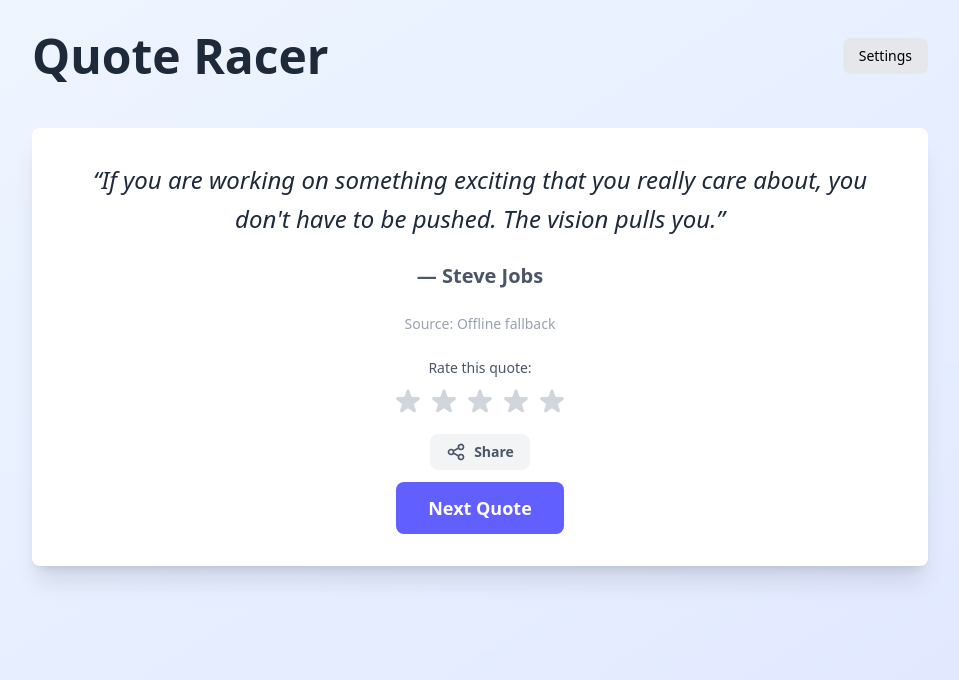
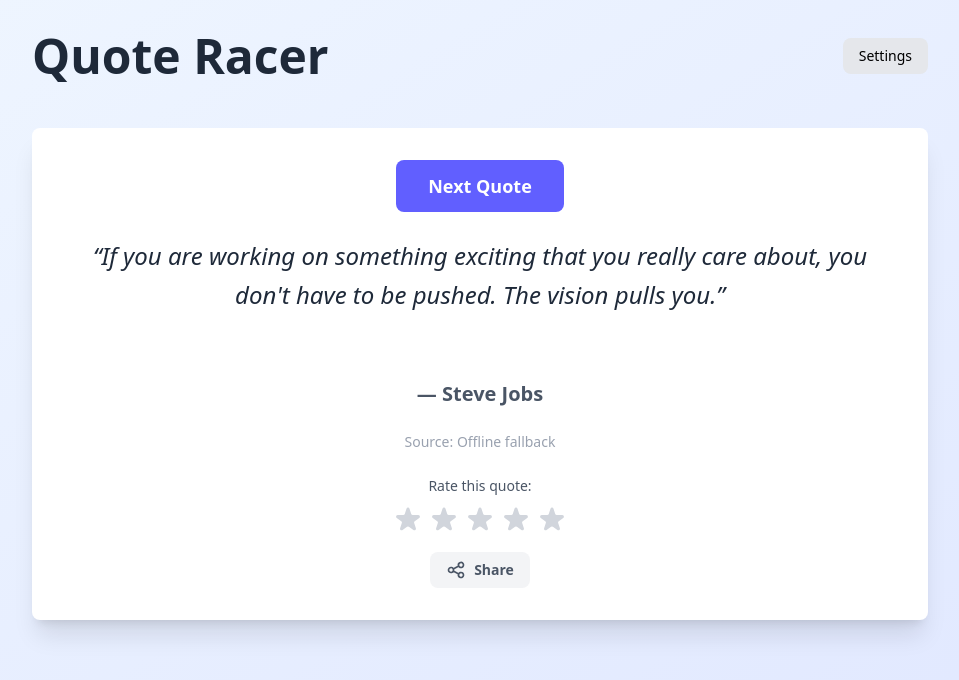
Before and after one commit to kiryl-kotau-sigli/quote-racer, a React (Vite) app: page / in a window 1280 px wide. Shown: the top 680 px of the page, without its empty margins (160-1119 px from the left). Built offline with nearby package versions, Linux system fonts and the light colour scheme; no server answers.

Commit message:
fix: reorder actions, fix layout, update Tailwind classes

```diff
--- a/src/features/fetch-next-quote/index.tsx
+++ b/src/features/fetch-next-quote/index.tsx
@@ -8,7 +8,7 @@ interface UseFetchQuoteResult {
   loading: boolean;
   error: string | null;
   source: string | null;
-  fetchQuote: () => Promise<void>;
+  fetchQuote: (options?: { keepPrevious?: boolean }) => Promise<void>;
 }
 
 export function useFetchQuote(): UseFetchQuoteResult {
@@ -17,19 +17,26 @@ export function useFetchQuote(): UseFetchQuoteResult {
   const [error, setError] = useState<string | null>(null);
   const [source, setSource] = useState<string | null>(null);
 
-  const fetchQuote = useCallback(async () => {
+  const fetchQuote = useCallback(async (options?: { keepPrevious?: boolean }) => {
+    const keepPrevious = options?.keepPrevious ?? false;
     setLoading(true);
     setError(null);
-    setQuote(null);
-    setSource(null);
+    if (!keepPrevious) {
+      setQuote(null);
+      setSource(null);
+    }
 
     try {
       const result: QuoteApiResponse = await raceQuoteApis();
       setQuote(result.quote);
       setSource(result.source);
+      setError(null);
     } catch (err) {
       const errorMessage = err instanceof Error ? err.message : 'Failed to fetch quote';
       setError(errorMessage);
+      if (!keepPrevious) {
+        setQuote(null);
+      }
     } finally {
       setLoading(false);
     }
--- a/src/pages/home/index.tsx
+++ b/src/pages/home/index.tsx
@@ -15,17 +15,12 @@ export function HomePage() {
   const { quote, loading, error, source, fetchQuote } = useFetchQuote();
   const { currentRating, rateQuote } = useRateQuote(quote?.id ?? null);
   const { shareQuote, isSharing } = useShareQuote(quote);
-  const [isAnimating, setIsAnimating] = useState(false);
   const [slideshowSettings, setSlideshowSettings] = useState<SlideshowSettings>(() =>
     getSlideshowSettings(),
   );
 
   const handleNextQuote = useCallback(() => {
-    setIsAnimating(true);
-    setTimeout(() => {
-      fetchQuote();
-      setIsAnimating(false);
-    }, 300);
+    fetchQuote({ keepPrevious: true });
   }, [fetchQuote]);
 
   const { stopAnimation } = useSlideshowControl({
@@ -63,13 +58,13 @@ export function HomePage() {
   }, [handleKeyDown]);
 
   return (
-    <div className='min-h-screen bg-gradient-to-br from-blue-50 to-indigo-100 p-4 sm:p-8'>
+    <div className='min-h-screen bg-linear-to-br from-blue-50 to-indigo-100 p-4 sm:p-8'>
       <div className='max-w-4xl mx-auto'>
         <QuoteSlideshow settings={slideshowSettings} onSettingsChange={setSlideshowSettings} />
 
-        <div className='bg-white rounded-lg shadow-xl p-4 sm:p-6 md:p-8 min-h-[200px] sm:min-h-[300px] flex flex-col justify-center'>
-          {loading && (
-            <div className='flex flex-col items-center justify-center py-4 sm:py-8'>
+        <div className='bg-white rounded-lg shadow-xl p-4 sm:p-6 md:p-8 min-h-50 sm:min-h-80 flex flex-col justify-start pt-6'>
+          {loading && !quote && (
+            <div className='flex flex-col items-center justify-center min-h-60'>
               <Loader />
               <p className='mt-3 sm:mt-4 text-sm sm:text-base text-gray-600'>
                 Racing APIs for the fastest quote...
@@ -77,13 +72,13 @@ export function HomePage() {
             </div>
           )}
 
-          {error && (
-            <div className='text-center py-4 sm:py-8'>
+          {error && !quote && (
+            <div className='text-center py-4 sm:py-8 min-h-50 flex flex-col items-center justify-center'>
               <p className='text-red-600 text-sm sm:text-lg mb-3 sm:mb-4 whitespace-pre-line text-left'>
                 {error}
               </p>
               <button
-                onClick={fetchQuote}
+                onClick={() => fetchQuote()}
                 className='px-4 sm:px-6 py-2 bg-blue-500 text-white rounded-lg hover:bg-blue-600 transition-colors text-sm sm:text-base'
               >
                 Try Again
@@ -91,13 +86,14 @@ export function HomePage() {
             </div>
           )}
 
-          {quote && !loading && (
+          {quote && (
             <QuoteDisplay
+              key={quote.id}
               quote={quote}
               source={source}
               currentRating={currentRating}
-              isAnimating={isAnimating}
               isSharing={isSharing}
+              isLoadingNext={loading}
               onRate={rateQuote}
               onShare={shareQuote}
               onNext={() => {
--- a/src/widgets/quote-display/index.tsx
+++ b/src/widgets/quote-display/index.tsx
@@ -8,8 +8,8 @@ interface QuoteDisplayProps {
   quote: Quote;
   source: string | null;
   currentRating: number | null;
-  isAnimating: boolean;
   isSharing: boolean;
+  isLoadingNext: boolean;
   onRate: (rating: number) => void;
   onShare: () => Promise<void>;
   onNext: () => void;
@@ -19,8 +19,8 @@ export function QuoteDisplay({
   quote,
   source,
   currentRating,
-  isAnimating,
   isSharing,
+  isLoadingNext,
   onRate,
   onShare,
   onNext,
@@ -28,38 +28,32 @@ export function QuoteDisplay({
   const sourceLabel = useMemo(() => formatSourceLabel(source), [source]);
 
   return (
-    <div
-      className={`space-y-3 sm:space-y-4 md:space-y-6 transition-opacity duration-300 ${
-        isAnimating ? 'opacity-0' : 'opacity-100'
-      }`}
-    >
-      <blockquote className='text-lg sm:text-xl md:text-2xl text-gray-800 italic text-center leading-relaxed px-2'>
+    <div className='space-y-3 sm:space-y-4 md:space-y-6'>
+      <div className='flex flex-col items-center gap-2 sm:gap-3 w-full max-w-xs mx-auto'>
+        <button
+          onClick={onNext}
+          disabled={isLoadingNext}
+          className='w-full sm:w-auto px-6 sm:px-8 py-2 sm:py-3 bg-indigo-500 text-white rounded-lg hover:bg-indigo-600 transition-colors font-semibold text-sm sm:text-base md:text-lg cursor-pointer disabled:opacity-70 disabled:cursor-not-allowed'
+        >
+          {isLoadingNext ? 'Loading...' : 'Next Quote'}
+        </button>
+      </div>
+
+      <blockquote className='min-h-26 sm:min-h-28 md:min-h-30 text-lg sm:text-xl md:text-2xl text-gray-800 italic text-center leading-relaxed px-2'>
         &ldquo;{quote.text}&rdquo;
       </blockquote>
-      {quote.author && (
-        <p className='text-base sm:text-lg md:text-xl text-gray-600 text-center font-semibold px-2'>
-          &mdash; {quote.author}
-        </p>
-      )}
-      {sourceLabel && (
-        <p className='text-xs sm:text-sm text-gray-400 text-center mt-2 sm:mt-4'>
-          Source: {sourceLabel}
-        </p>
-      )}
-      <div className='flex flex-col items-center gap-2 sm:gap-3 md:gap-4 mt-3 sm:mt-4 md:mt-6'>
+      <p className='min-h-7 text-base sm:text-lg md:text-xl text-gray-600 text-center font-semibold px-2'>
+        {quote.author ? <>&mdash; {quote.author}</> : '\u00A0'}
+      </p>
+      <p className='min-h-5 text-xs sm:text-sm text-gray-400 text-center mt-2 sm:mt-4'>
+        {sourceLabel ? <>Source: {sourceLabel}</> : '\u00A0'}
+      </p>
+      <div className='flex flex-col items-center gap-2 sm:gap-3 md:gap-4'>
         <div className='flex flex-col items-center gap-1 sm:gap-2'>
           <p className='text-xs sm:text-sm text-gray-600 font-medium'>Rate this quote:</p>
           <StarRating rating={currentRating} onRate={onRate} size='lg' />
         </div>
-        <div className='flex flex-col items-center gap-2 sm:gap-3 w-full max-w-xs'>
-          <ShareButton onShare={onShare} isSharing={isSharing} />
-          <button
-            onClick={onNext}
-            className='w-full sm:w-auto px-6 sm:px-8 py-2 sm:py-3 bg-indigo-500 text-white rounded-lg hover:bg-indigo-600 transition-colors font-semibold text-sm sm:text-base md:text-lg cursor-pointer'
-          >
-            Next Quote
-          </button>
-        </div>
+        <ShareButton onShare={onShare} isSharing={isSharing} />
       </div>
     </div>
   );
```
Also changed, not shown: 1 other file (tests, documents, lock files or other folders).
